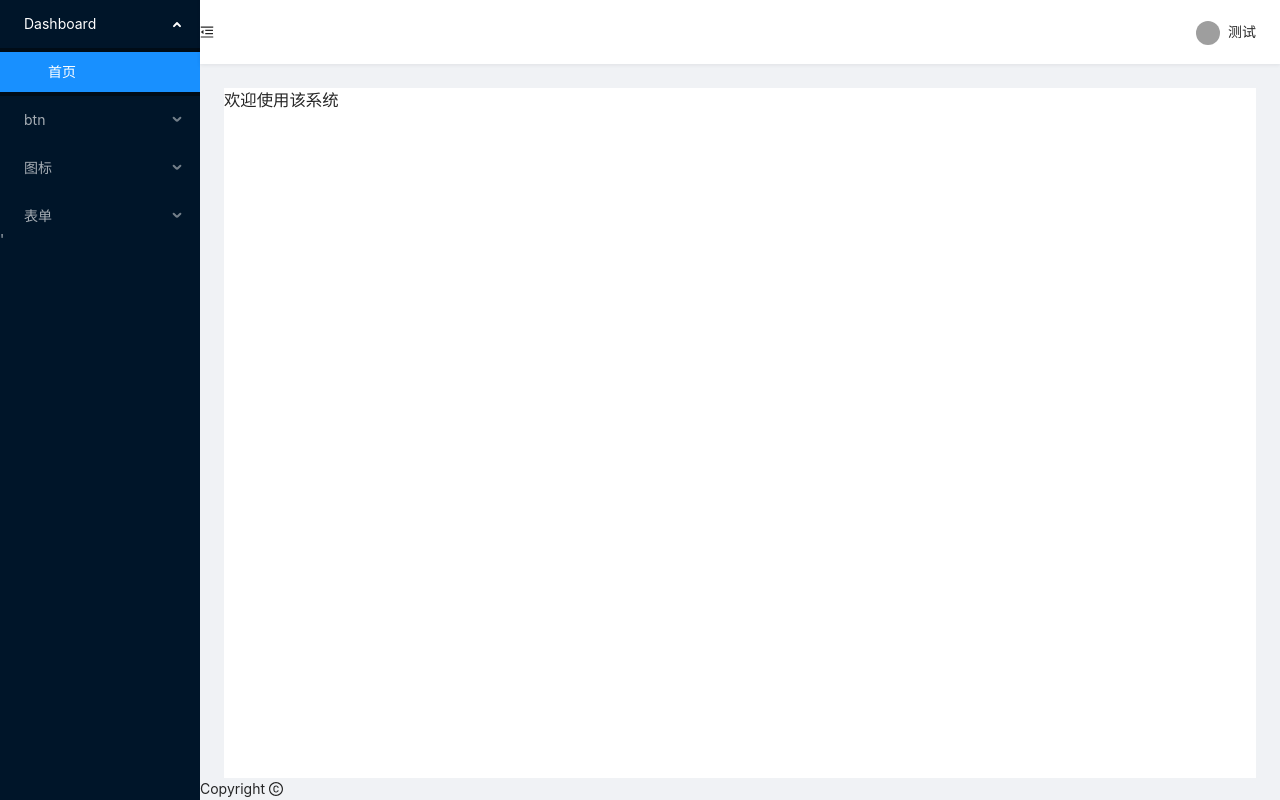
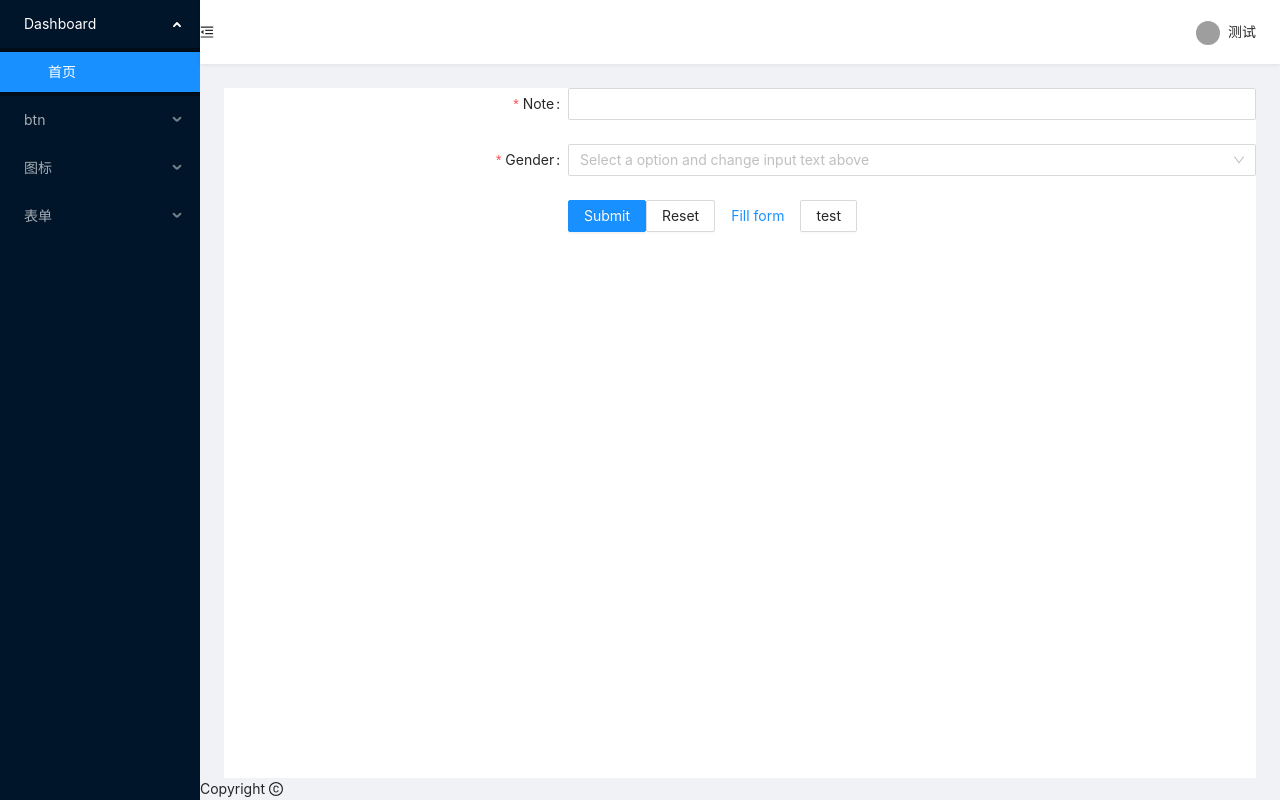
Before and after one commit to guoqiangfydxx/DemoCode2, a React app: page /classForm in a window 1280 px wide. Before the commit this address led to /. Built offline with nearby package versions, Linux system fonts and the light colour scheme; grey boxes are pictures that could not be loaded.

Commit message:
feat: add form

```diff
--- a/src/components/SiderMenu/SiderMenu.jsx
+++ b/src/components/SiderMenu/SiderMenu.jsx
@@ -99,8 +99,19 @@ export default class SiderMenu extends PureComponent {
             <Menu.Item key="4">
               <Link to="/form1">普通表单</Link>
             </Menu.Item>
+            <Menu.Item key="5">
+              <Link to="/formList">FormList</Link>
+            </Menu.Item>
+            <Menu.Item key="6">
+              <Link to="/classForm">classForm</Link>
+            </Menu.Item>
+            <Menu.Item key="7">
+              <Link to="/requireMark">requireMark</Link>
+            </Menu.Item>
+            <Menu.Item key="8">
+              <Link to="/nestedMessage">nestedMessage</Link>
+            </Menu.Item>
           </SubMenu>
-          '
         </Menu>
       </Sider>
     );
--- a/src/layout/index.tsx
+++ b/src/layout/index.tsx
@@ -9,6 +9,10 @@ import Home from "../pages/home";
 import Btn from "../pages/btn";
 import BizChart from "../pages/Chat/bizcharts";
 import Demo1 from "../pages/Form/demo1";
+import FormList from "../pages/Form/formList";
+import ClassForm from "../pages/Form/classForm";
+import RequireMark from "../pages/Form/requireMark";
+import NestedMessage from "../pages/Form/nestedMessage";
 import "./index.scss";
 
 const { Header, Content, Footer } = Layout;
@@ -68,6 +72,10 @@ class BasicLayout extends React.Component {
               <Route path="/btn" exact component={Btn} />
               <Route path="/chat" exact component={BizChart} />
               <Route path="/form1" exact component={Demo1} />
+              <Route path="/formList" exact component={FormList} />
+              <Route path="/classForm" exact component={ClassForm} />
+              <Route path="/requireMark" exact component={RequireMark} />
+              <Route path="/nestedMessage" exact component={NestedMessage} />
               <Redirect to="/" />
             </Switch>
           </Content>
--- /dev/null
+++ b/src/pages/Form/classForm.tsx
@@ -0,0 +1,118 @@
+import React from "react";
+import { Form, Input, Button, Select } from "antd";
+import { FormInstance } from "antd/lib/form";
+// antd4的form在class组件中不再挂载到this.props上面了，目前的方法都是直接通过ref来获取对应的表单实例
+const { Option } = Select;
+
+const layout = {
+  labelCol: { span: 8 },
+  wrapperCol: { span: 16 },
+};
+const tailLayout = {
+  wrapperCol: { offset: 8, span: 16 },
+};
+
+function fixed(name: string | null): string {
+  // !操作符是一个类型断言操作符，就是告诉编辑器当前的变量不可能是null或者undefined，放心的执行后续的代码
+  function postfix(epithet: string) {
+    return name!.charAt(0) + ".  the " + epithet; // ok
+  }
+  name = name || "Bob";
+  return postfix("great");
+}
+
+class Demo extends React.Component {
+  formRef = React.createRef<FormInstance>();
+
+  name = null;
+
+  onGenderChange = (value: string) => {
+    console.log("props>>>", this.props);
+    switch (value) {
+      case "male":
+        this.formRef.current!.setFieldsValue({ note: "Hi, man!" });
+        return;
+      case "female":
+        this.formRef.current!.setFieldsValue({ note: "Hi, lady!" });
+        return;
+      case "other":
+        this.formRef.current!.setFieldsValue({ note: "Hi there!" });
+    }
+  };
+
+  onFinish = (values: any) => {
+    console.log(values);
+  };
+
+  onReset = () => {
+    this.formRef.current!.resetFields();
+  };
+
+  onFill = () => {
+    this.formRef.current!.setFieldsValue({
+      note: "Hello world!",
+      gender: "male",
+    });
+  };
+
+  test = () => {
+    console.log((this.name as any)!.toString);
+  };
+
+  render() {
+    return (
+      <Form
+        {...layout}
+        ref={this.formRef}
+        name="control-ref"
+        onFinish={this.onFinish}
+      >
+        <Form.Item name="note" label="Note" rules={[{ required: true }]}>
+          <Input />
+        </Form.Item>
+        <Form.Item name="gender" label="Gender" rules={[{ required: true }]}>
+          <Select
+            placeholder="Select a option and change input text above"
+            onChange={this.onGenderChange}
+            allowClear
+          >
+            <Option value="male">male</Option>
+            <Option value="female">female</Option>
+            <Option value="other">other</Option>
+          </Select>
+        </Form.Item>
+        <Form.Item
+          noStyle
+          shouldUpdate={(prevValues, currentValues) =>
+            prevValues.gender !== currentValues.gender
+          }
+        >
+          {({ getFieldValue }) =>
+            getFieldValue("gender") === "other" ? (
+              <Form.Item
+                name="customizeGender"
+                label="Customize Gender"
+                rules={[{ required: true }]}
+              >
+                <Input />
+              </Form.Item>
+            ) : null
+          }
+        </Form.Item>
+        <Form.Item {...tailLayout}>
+          <Button type="primary" htmlType="submit">
+            Submit
+          </Button>
+          <Button htmlType="button" onClick={this.onReset}>
+            Reset
+          </Button>
+          <Button type="link" htmlType="button" onClick={this.onFill}>
+            Fill form
+          </Button>
+          <Button onClick={this.test}>test</Button>
+        </Form.Item>
+      </Form>
+    );
+  }
+}
+export default Demo;
--- /dev/null
+++ b/src/pages/Form/formList.tsx
@@ -0,0 +1,62 @@
+import { Form, Input, Button, Space } from "antd";
+import { MinusCircleOutlined, PlusOutlined } from "@ant-design/icons";
+
+// 从目前来看，Form.List主要是用来解决动态增加删除表单的问题的，之前遇到此类问题虽然也是会使用到表单，但是总是会遇到一个index的问题，而现在直接利用Form.List基本上对于一些简单的动态表单的交互就已经足够了
+const Demo = () => {
+  const onFinish = (values: any) => {
+    console.log("Received values of form:", values);
+  };
+
+  return (
+    <Form name="dynamic_form_nest_item" onFinish={onFinish} autoComplete="off">
+      <Form.List name="users">
+        {(fields, { add, remove }) => (
+          <>
+            {fields.map(({ key, name, fieldKey, ...restField }) => (
+              <Space
+                key={key}
+                style={{ display: "flex", marginBottom: 8 }}
+                align="baseline"
+              >
+                <Form.Item
+                  {...restField}
+                  name={[name, "first"]}
+                  fieldKey={[fieldKey, "first"]}
+                  rules={[{ required: true, message: "Missing first name" }]}
+                >
+                  <Input placeholder="First Name" />
+                </Form.Item>
+                <Form.Item
+                  {...restField}
+                  name={[name, "last"]}
+                  fieldKey={[fieldKey, "last"]}
+                  rules={[{ required: true, message: "Missing last name" }]}
+                >
+                  <Input placeholder="Last Name" />
+                </Form.Item>
+                <MinusCircleOutlined onClick={() => remove(name)} />
+              </Space>
+            ))}
+            <Form.Item>
+              <Button
+                type="dashed"
+                onClick={() => add()}
+                block
+                icon={<PlusOutlined />}
+              >
+                Add field
+              </Button>
+            </Form.Item>
+          </>
+        )}
+      </Form.List>
+      <Form.Item>
+        <Button type="primary" htmlType="submit">
+          Submit
+        </Button>
+      </Form.Item>
+    </Form>
+  );
+};
+
+export default Demo;
--- /dev/null
+++ b/src/pages/Form/nestedMessage.tsx
@@ -0,0 +1,71 @@
+import React from "react";
+import { Form, Input, InputNumber, Button } from "antd";
+
+// 简单的嵌套表单字段直接可以使用数组来解决，动态的就需要使用到Form.List
+// Form.Item可以进行任何层级的嵌套，只有真正赋值了name的formItem才会被form进行统一的管理，所以在日常的开发中可以使用Form.Item进行多层级的嵌套
+const layout = {
+  labelCol: { span: 8 },
+  wrapperCol: { span: 16 },
+};
+
+/* eslint-disable no-template-curly-in-string */
+const validateMessages = {
+  required: "${label} is required!",
+  types: {
+    email: "${label} is not a valid email!",
+    number: "${label} is not a valid number!",
+  },
+  number: {
+    range: "${label} must be between ${min} and ${max}",
+  },
+};
+/* eslint-enable no-template-curly-in-string */
+
+const Demo = () => {
+  const onFinish = (values: any) => {
+    console.log(values);
+  };
+
+  return (
+    <Form
+      {...layout}
+      name="nest-messages"
+      onFinish={onFinish}
+      validateMessages={validateMessages}
+    >
+      <Form.Item
+        name={["user", "name"]}
+        label="Name"
+        rules={[{ required: true }]}
+      >
+        <Input />
+      </Form.Item>
+      <Form.Item
+        name={["user", "email"]}
+        label="Email"
+        rules={[{ type: "email" }]}
+      >
+        <Input />
+      </Form.Item>
+      <Form.Item
+        name={["user", "age"]}
+        label="Age"
+        rules={[{ type: "number", min: 0, max: 99 }]}
+      >
+        <InputNumber />
+      </Form.Item>
+      <Form.Item name={["user", "website", "remark"]} label="Website">
+        <Input />
+      </Form.Item>
+      <Form.Item name={["user", "introduction"]} label="Introduction">
+        <Input.TextArea />
+      </Form.Item>
+      <Form.Item wrapperCol={{ ...layout.wrapperCol, offset: 8 }}>
+        <Button type="primary" htmlType="submit">
+          Submit
+        </Button>
+      </Form.Item>
+    </Form>
+  );
+};
+export default Demo;
--- /dev/null
+++ b/src/pages/Form/requireMark.tsx
@@ -0,0 +1,56 @@
+import React, { useState } from "react";
+import { Form, Input, Button, Radio } from "antd";
+import { InfoCircleOutlined } from "@ant-design/icons";
+
+type RequiredMark = boolean | "optional";
+const FormLayoutDemo = () => {
+  const [form] = Form.useForm();
+  const [requiredMark, setRequiredMarkType] =
+    useState<RequiredMark>("optional");
+
+  const onRequiredTypeChange = ({
+    requiredMarkValue,
+  }: {
+    requiredMarkValue: RequiredMark;
+  }) => {
+    console.log(requiredMarkValue);
+    setRequiredMarkType(requiredMarkValue);
+  };
+
+  return (
+    <Form
+      form={form}
+      layout="vertical"
+      initialValues={{
+        requiredMarkValue: requiredMark,
+      }}
+      onValuesChange={onRequiredTypeChange}
+      requiredMark={requiredMark}
+    >
+      <Form.Item label="Required Mark" name="requiredMarkValue">
+        <Radio.Group>
+          <Radio.Button value="optional">Optional</Radio.Button>
+          <Radio.Button value>Required</Radio.Button>
+          <Radio.Button value={false}>Hidden</Radio.Button>
+        </Radio.Group>
+      </Form.Item>
+      <Form.Item label="Field A" required tooltip="This is a required field">
+        <Input placeholder="input placeholder" />
+      </Form.Item>
+      <Form.Item
+        label="Field B"
+        tooltip={{
+          title: "Tooltip with customize icon",
+          icon: <InfoCircleOutlined />,
+        }}
+      >
+        <Input placeholder="input placeholder" />
+      </Form.Item>
+      <Form.Item>
+        <Button type="primary">Submit</Button>
+      </Form.Item>
+    </Form>
+  );
+};
+
+export default FormLayoutDemo;
```
